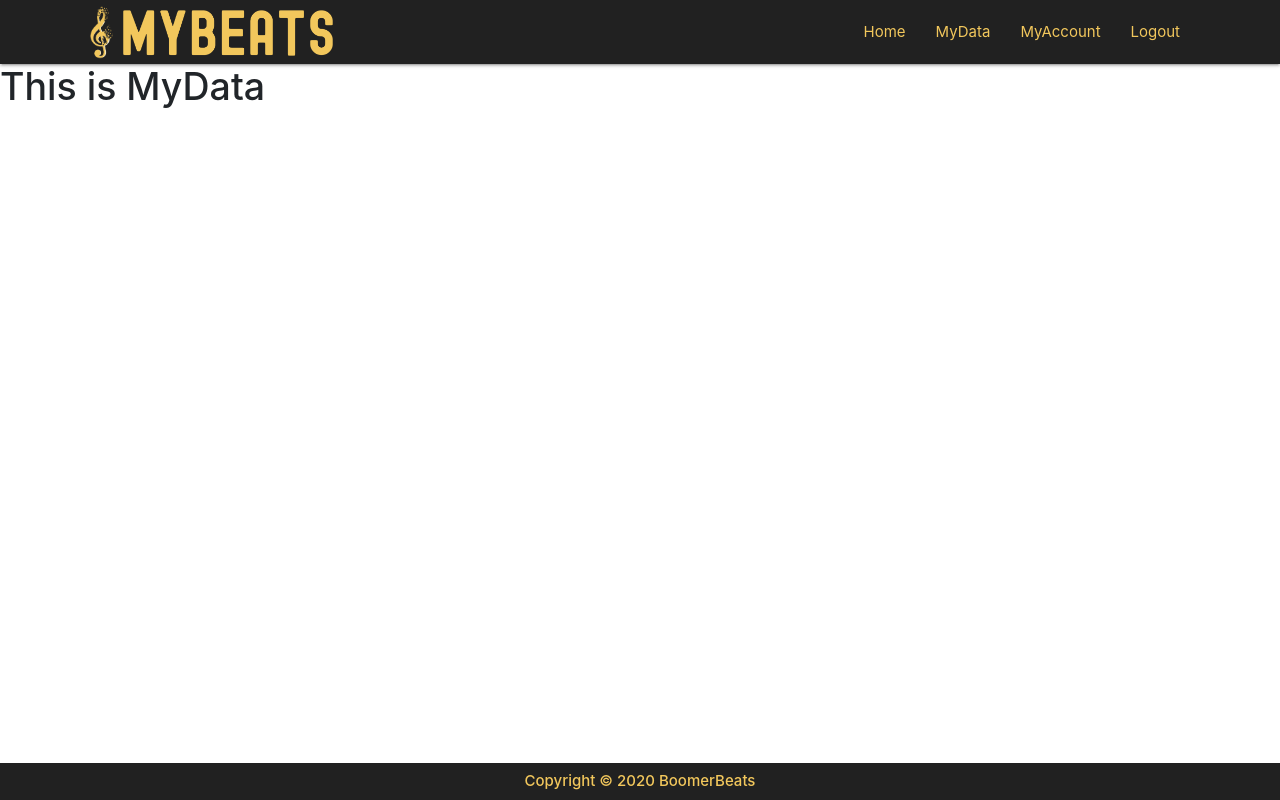
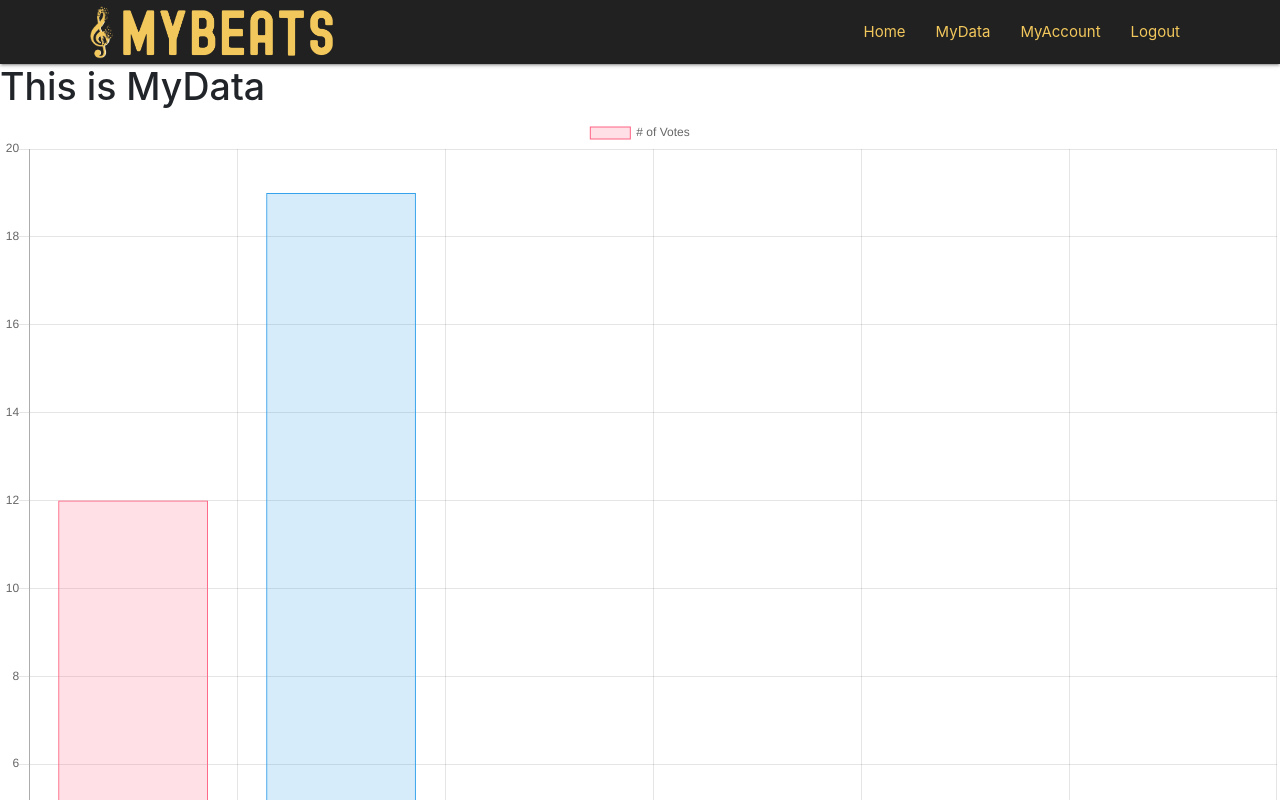
Before and after one commit to TheNightviz/MyBeats, a React (Create React App) app in the folder my-beats/: page /MyData in a window 1280 px wide. Shown: the top 800 px of the page. Built offline with nearby package versions, Linux system fonts and the light colour scheme.

Commit message:
Test graph

```diff
--- a/my-beats/package.json
+++ b/my-beats/package.json
@@ -7,12 +7,14 @@
     "@testing-library/react": "^9.5.0",
     "@testing-library/user-event": "^7.2.1",
     "bootstrap": "^5.0.0-alpha2",
+    "chart.js": "^2.9.4",
     "cookie-parser": "^1.4.5",
     "cors": "^2.8.5",
     "firebase": "^8.0.2",
     "materialize-css": "^1.0.0-rc.2",
     "react": "^16.13.1",
     "react-bootstrap": "^1.3.0",
+    "react-chartjs-2": "^2.11.1",
     "react-dom": "^16.13.1",
     "react-router-dom": "^5.2.0",
     "react-scripts": "^4.0.0",
--- a/my-beats/src/components/MyData.js
+++ b/my-beats/src/components/MyData.js
@@ -1,6 +1,7 @@
 import React from 'react';
 import UserNav from './UserNav';
 import BottomFooter from './BottomFooter';
+import {Bar} from 'react-chartjs-2'
 
 const MyData = () =>
 {
@@ -9,6 +10,37 @@
            <UserNav />
            <h1>This is MyData</h1>
 
+            <Bar
+                data={{
+                    labels: ['Red', 'Blue', 'Yellow', 'Green', 'Purple', 'Orange'],
+
+                    datasets: [{
+                        label: '# of Votes',
+                        data: [12, 19, 3, 5, 2, 3],
+                        backgroundColor: [
+                            'rgba(255, 99, 132, 0.2)',
+                            'rgba(54, 162, 235, 0.2)',
+                            'rgba(255, 206, 86, 0.2)',
+                            'rgba(75, 192, 192, 0.2)',
+                            'rgba(153, 102, 255, 0.2)',
+                            'rgba(255, 159, 64, 0.2)'
+                        ],
+                        borderColor: [
+                            'rgba(255, 99, 132, 1)',
+                            'rgba(54, 162, 235, 1)',
+                            'rgba(255, 206, 86, 1)',
+                            'rgba(75, 192, 192, 1)',
+                            'rgba(153, 102, 255, 1)',
+                            'rgba(255, 159, 64, 1)'
+                        ],
+                        borderWidth: 1
+                    }]
+
+
+                }}
+                height={400}
+                width={600}
+            />
 
            <BottomFooter />
        </div>)
```
Also changed, not shown: 1 other file (tests, documents, lock files or other folders).
